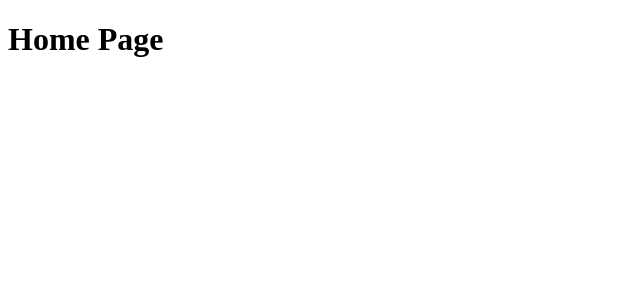
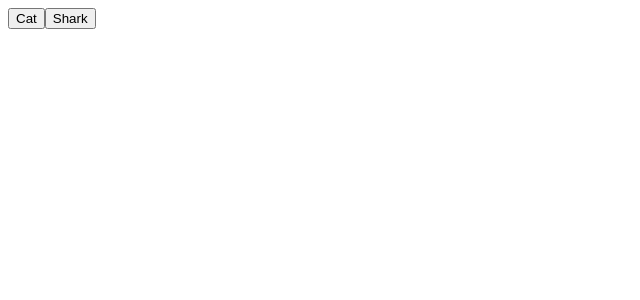
Before and after one commit to sahilsakhiya11/carouselAssignment, a React app: page / in a window 1280 px wide. Shown: the top 300 px of the page, without its empty margins (0-640 px from the left). Built offline with nearby package versions, Linux system fonts and the light colour scheme.

Commit message:
Added Buttons for Cat and Shark

```diff
--- a/src/Page/Home.js
+++ b/src/Page/Home.js
@@ -1,8 +1,14 @@
 import React from 'react'
+import MenuButton from '../components/MenuButton';
 
 const Home = () => {
     return(
-        <h1>Home Page</h1>
+        <div className="container">
+            <div className="buttonContainer">
+                <MenuButton name="Cat" />
+                <MenuButton name="Shark" />
+            </div>
+        </div>
     )
 }
 
--- /dev/null
+++ b/src/components/MenuButton.js
@@ -0,0 +1,16 @@
+import React from "react";
+import PropTypes from "prop-types";
+
+const MenuButton = ({ name }) => {
+  return (
+    <>
+      <button>{name}</button>
+    </>
+  );
+};
+
+MenuButton.propTypes = {
+  name: PropTypes.string,
+};
+
+export default MenuButton;
```
